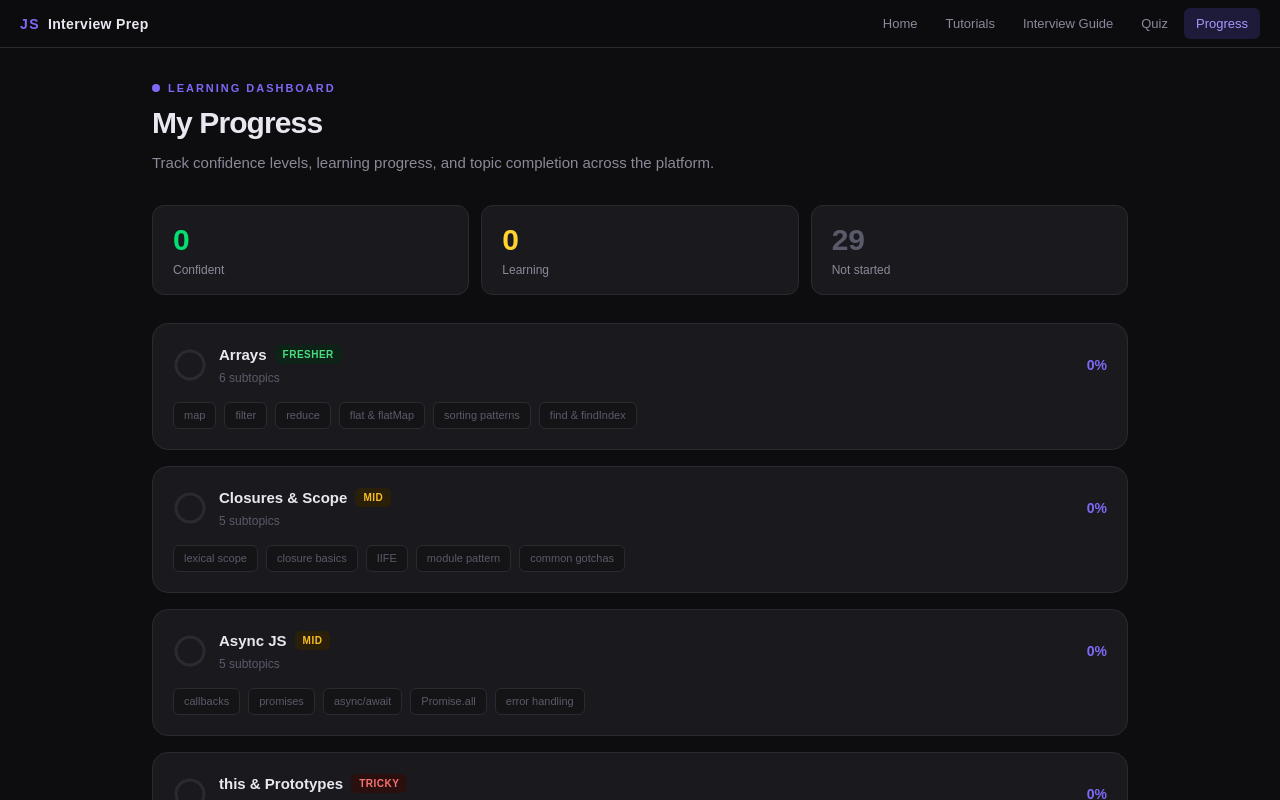
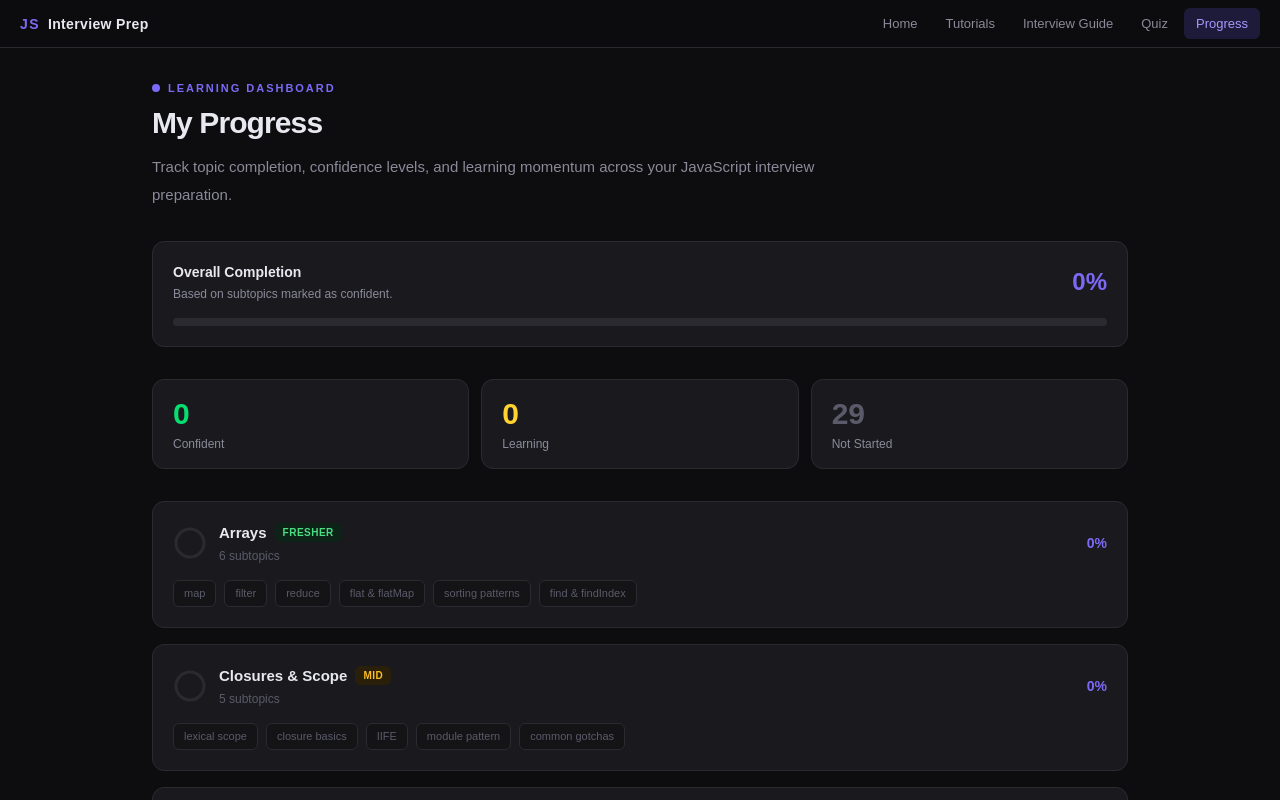
Before and after one commit to sushantshinde7/js-interview-prep, a React (Vite) app: page /progress in a window 1280 px wide. Shown: the top 800 px of the page. Built offline with nearby package versions, Linux system fonts and the light colour scheme.

Commit message:
feat(progress): improve progress visualization and topic tracking UI

```diff
--- a/src/pages/ProgressPage.jsx
+++ b/src/pages/ProgressPage.jsx
@@ -22,6 +22,11 @@ export default function ProgressPage() {
   const totalUnseen =
     totalSubtopics - totalConfident - totalLearning
 
+  const overallPct =
+    totalSubtopics === 0
+      ? 0
+      : Math.round((totalConfident / totalSubtopics) * 100)
+
   const pillClasses = {
     unseen:
       'border border-[#2a2a30] bg-[#141416] text-[#5a5a6a]',
@@ -45,7 +50,7 @@ export default function ProgressPage() {
       color: 'text-amber-300',
     },
     {
-      label: 'Not started',
+      label: 'Not Started',
       value: totalUnseen,
       color: 'text-[#5a5a6a]',
     },
@@ -55,39 +60,103 @@ export default function ProgressPage() {
     <div className="mx-auto max-w-5xl px-6 py-8">
 
       {/* Header */}
-      <div className="mb-7">
+      <div className="mb-8">
 
         <div className="mb-2 flex items-center gap-2">
           <div className="h-2 w-2 rounded-full bg-[#7c6af7]" />
 
-          <span className="
+          <span
+            className="
               text-[11px] font-semibold uppercase
-            tracking-[0.18em] text-[#7c6af7]
-          ">
+              tracking-[0.18em]
+              text-[#7c6af7]
+            "
+          >
             Learning Dashboard
           </span>
         </div>
 
-        <h1 className="
-          mb-2 text-3xl font-semibold
+        <h1
+          className="
+            mb-3 text-3xl font-semibold
             tracking-[-0.03em]
             text-[#e8e8f0]
-        ">
+          "
+        >
           My Progress
         </h1>
 
-        <p className="
+        <p
+          className="
+            max-w-2xl
             text-[15px] leading-7
             text-[#8a8a9a]
-        ">
-          Track confidence levels, learning progress,
-          and topic completion across the platform.
+          "
+        >
+          Track topic completion, confidence levels, and learning
+          momentum across your JavaScript interview preparation.
         </p>
 
       </div>
 
+      {/* Overall Progress */}
+      <section
+        className="
+          mb-8 rounded-xl
+          border border-[#2a2a30]
+          bg-[#1a1a1e]
+          p-5
+        "
+      >
+
+        <div className="mb-4 flex items-center justify-between">
+
+          <div>
+            <h2 className="text-sm font-semibold text-[#e8e8f0]">
+              Overall Completion
+            </h2>
+
+            <p className="mt-1 text-xs text-[#8a8a9a]">
+              Based on subtopics marked as confident.
+            </p>
+          </div>
+
+          <div
+            className={[
+              'text-2xl font-semibold',
+              overallPct >= 80
+                ? 'text-green-400'
+                : 'text-[#7c6af7]',
+            ].join(' ')}
+          >
+            {overallPct}%
+          </div>
+
+        </div>
+
+        <div
+          className="
+            h-2 overflow-hidden
+            rounded-full bg-[#2a2a30]
+          "
+        >
+          <div
+            className="
+              h-full rounded-full
+              bg-[#7c6af7]
+              transition-all duration-300
+            "
+            style={{
+              width: `${overallPct}%`,
+            }}
+          />
+        </div>
+
+      </section>
+
       {/* Stats */}
-      <div className="mb-7 grid gap-3 sm:grid-cols-3">
+      <section className="mb-8 grid gap-3 sm:grid-cols-3">
+
         {stats.map(stat => (
           <div
             key={stat.label}
@@ -97,7 +166,9 @@ export default function ProgressPage() {
               px-5 py-4
             "
           >
-            <div className={`mb-1 text-3xl font-semibold ${stat.color}`}>
+            <div
+              className={`mb-1 text-3xl font-semibold ${stat.color}`}
+            >
               {stat.value}
             </div>
 
@@ -106,25 +177,28 @@ export default function ProgressPage() {
             </div>
           </div>
         ))}
-      </div>
 
-      {/* Topic cards */}
+      </section>
+
+      {/* Topics */}
       <div className="flex flex-col gap-4">
 
         {TOPICS.map(topic => {
           const pct = getTopicProgress(topic.id)
 
           return (
-            <div
+            <article
               key={topic.id}
               className="
-                rounded-2xl border border-[#2a2a30]
+                rounded-xl border border-[#2a2a30]
                 bg-[#1a1a1e]
                 p-5
+                transition-all duration-150
+                hover:border-[#3a3a44]
               "
             >
 
-              {/* Header row */}
+              {/* Header */}
               <div className="mb-4 flex items-center gap-3">
 
                 <ProgressRing
@@ -141,19 +215,21 @@ export default function ProgressPage() {
                 <div className="min-w-0 flex-1">
 
                   <div className="mb-1 flex items-center gap-2">
-                    <h2 className="
+
+                    <h2
+                      className="
                         truncate text-[15px]
                         font-semibold text-[#e8e8f0]
-                    ">
+                      "
+                    >
                       {topic.label}
                     </h2>
 
                     <Tag level={topic.difficulty} />
+
                   </div>
 
-                  <div className="
-                    text-xs text-[#5a5a6a]
-                  ">
+                  <div className="text-xs text-[#5a5a6a]">
                     {topic.subtopics.length} subtopics
                   </div>
 
@@ -172,7 +248,7 @@ export default function ProgressPage() {
 
               </div>
 
-              {/* Pills */}
+              {/* Subtopics */}
               <div className="flex flex-wrap gap-2">
 
                 {topic.subtopics.map(sub => {
@@ -194,7 +270,7 @@ export default function ProgressPage() {
 
               </div>
 
-            </div>
+            </article>
           )
         })}
 
```
Lines whose indentation alone changed are shown as unchanged.
